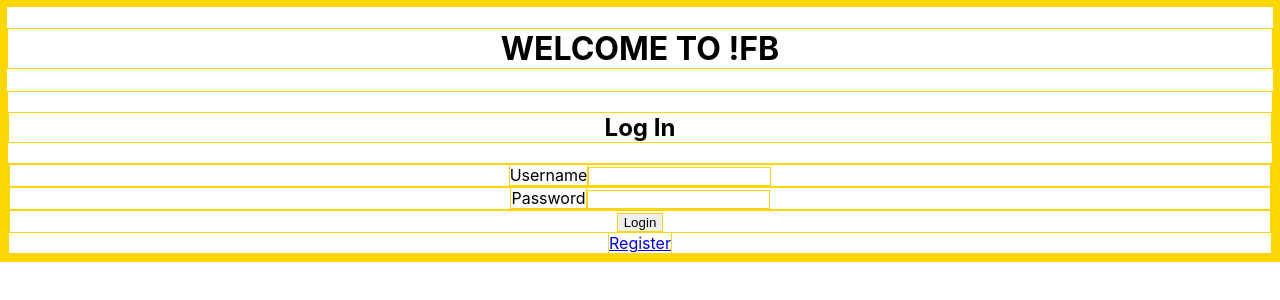
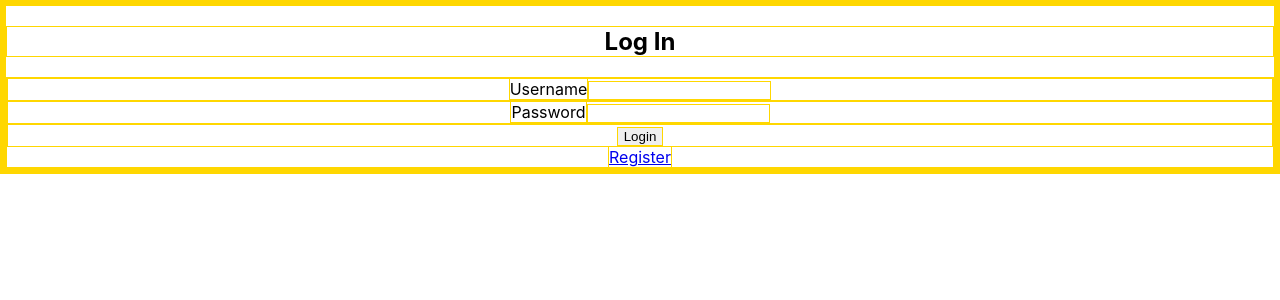
Before and after one commit to sharonmertens/notfb_frontend, a React (Create React App) app: page /login in a window 1280 px wide. Shown: the top 300 px of the page. Built offline with nearby package versions, Linux system fonts and the light colour scheme.

Commit message:
moved h1 and logout button to header

```diff
--- a/src/App.js
+++ b/src/App.js
@@ -31,116 +31,12 @@ class App extends Component {
     })
   }
 
-  // // fetch all posts
-  // fetchPosts = () => {
-  //   fetch('http://localhost:3000/posts')
-  //   .then(data => data.json())
-  //   .then(jData => {
-  //     // console.log(jData)
-  //     this.setState({posts: jData})
-  //   })
-  // }
-  //
-  // // handles creating the post
-  // handleCreatePost = (post) => {
-  //   console.log(this.state.posts)
-  //   fetch('http://localhost:3000/posts', {
-  //     body: JSON.stringify(post),
-  //     method: 'POST',
-  //     headers: {
-  //       'Accept': 'application/json, text/plain, */*',
-  //       'Content-Type': 'application/json'
-  //     }
-  //   })
-  //   .then(createdPost => {
-  //     // console.log(createdPost);
-  //     return createdPost.json()
-  //   })
-  //   .then(jData => {
-  //     this.updateArray(jData, 'posts')
-  //     console.log(jData)
-  //   })
-  //   .catch(err => console.log(err))
-  // }
-  //
-  // // handles updating the post
-  // handleCheck = (post, arrayIndex) => {
-  //   // console.log(post)
-  //   // console.log(arrayIndex)
-  //   // manipulate the post data
-  //   this.editPost(post, arrayIndex)
-  //
-  // }
-  //
-  // // update state of array
-  // updateArray = (post, array) => {
-  //   // console.log(post)
-  //   // console.log(this.props.posts);
-  //   this.setState ( prevState => {
-  //     console.log(prevState[array])
-  //     prevState[array].push(post)
-  //     // console.log(prevState)
-  //     return {
-  //       posts: prevState[array]
-  //     }
-  //   })
-  // }
-  //
-  // // remove a post from array
-  // removeFromArray = (array, arrayIndex) => {
-  //
-  //   this.setState( prevState => {
-  //     console.log(prevState[array])
-  //     prevState[array].splice(arrayIndex, 1)
-  //     return {
-  //       [array]: prevState[array]
-  //     }
-  //   })
-  // }
-  //
-  // // edit post
-  // editPost = (post, index) => {
-  //   console.log(JSON.stringify(post))
-  //   fetch(`http://localhost:3000/posts/${post.id}`, {
-  //     body: JSON.stringify(post),
-  //     method: 'PUT',
-  //     headers: {
-  //       'Accept': 'application/json, text/plain, */*',
-  //       'Content-Type': 'application/json'
-  //     }
-  //   })
-  //   .then(updatedPost => {
-  //     return updatedPost.json()
-  //   })
-  //   .then(jData => {
-  //     // console.log(jData)
-  //     this.fetchPosts()
-  //   })
-  //   .catch(err => console.log(err))
-  // }
-  //
-  // // delete post
-  // handleDelete = (id, arrayIndex, currentArray) => {
-  //   fetch(`http://localhost:3000/posts/${id}`, {
-  //     method: 'DELETE'
-  //   })
-  //   .then(data => {
-  //     this.removeFromArray(currentArray, arrayIndex)
-  //   })
-  //   .catch(err => console.log(err))
-  // }
-  //
-  // componentDidMount() {
-  //   this.fetchPosts()
-  // }
   render() {
     return (
       <div className="jumbotron">
-          <div className="container">
-              <div className="col-sm-8 col-sm-offset-2">
         <Router>
             <div>
-                      <h1>WELCOME TO !FB</h1>
+
                 <PrivateRoute exact path="/" component={Dashboard}
                 handleCreatePost={this.handleCreatePost}
                 posts={this.state.posts}
@@ -152,8 +48,6 @@ class App extends Component {
             </div>
         </Router>
       </div>
-          </div>
-      </div>
       );
     }
 }
--- a/src/components/Header.js
+++ b/src/components/Header.js
@@ -1,10 +1,12 @@
 import React, { Component } from 'react'
+import { Link } from 'react-router-dom';
 
 class Header extends Component {
   render () {
     return (
       <div className="header">
-        this is the header component
+        <Link to='/login'>Log Out</Link>
+        <h1>WELCOME TO !FB</h1>
       </div>
     )
   }
--- a/src/components/dashboard.js
+++ b/src/components/dashboard.js
@@ -134,8 +134,6 @@ class Dashboard extends Component {
   render() {
     return (
       <div>
-        DASHBOARD
-        <Link to='/login'>Log Out</Link>
         <Header />
         <NewPost
           handleCreatePost={this.handleCreatePost}
```
Lines whose indentation alone changed are shown as unchanged.
